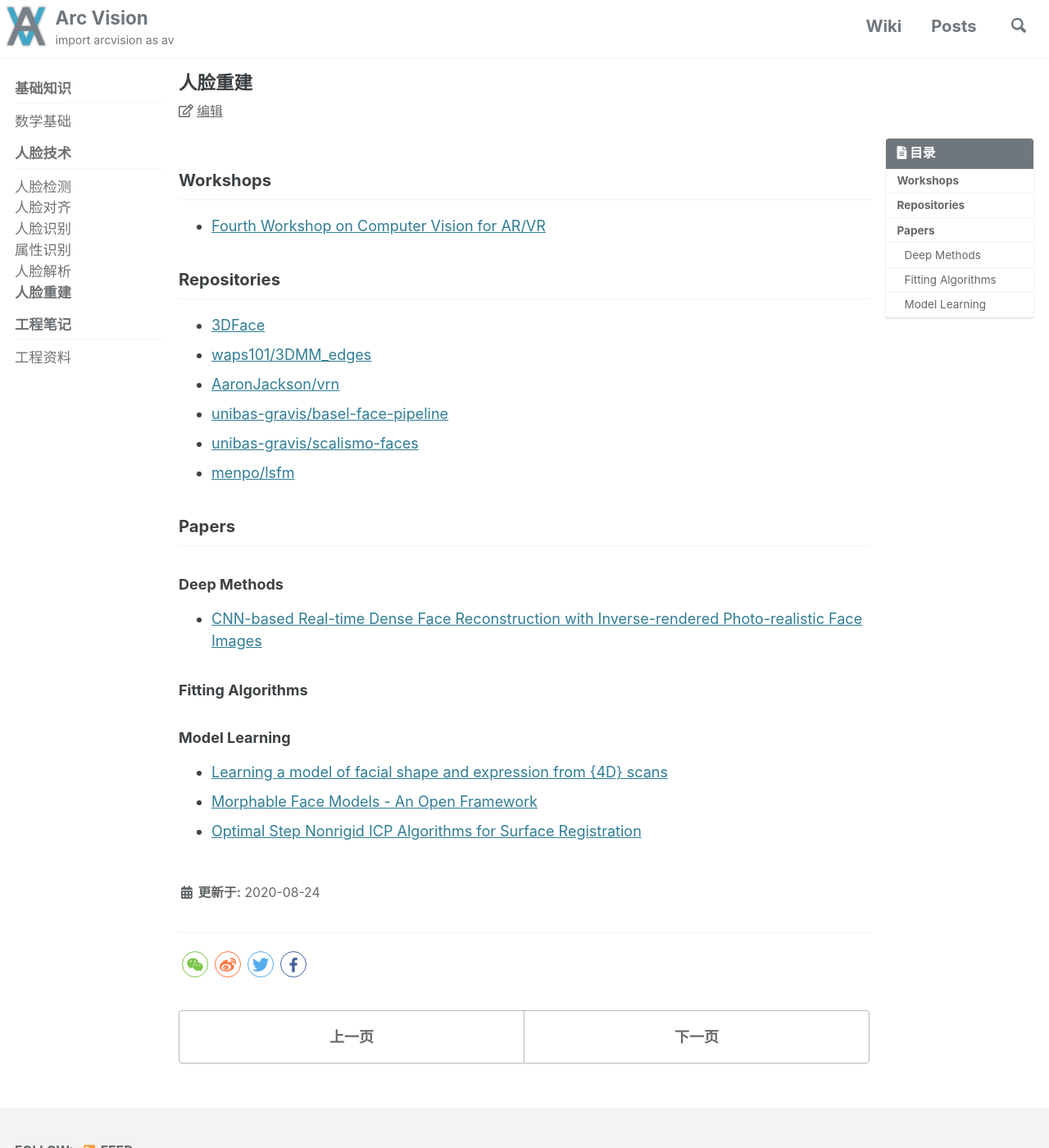
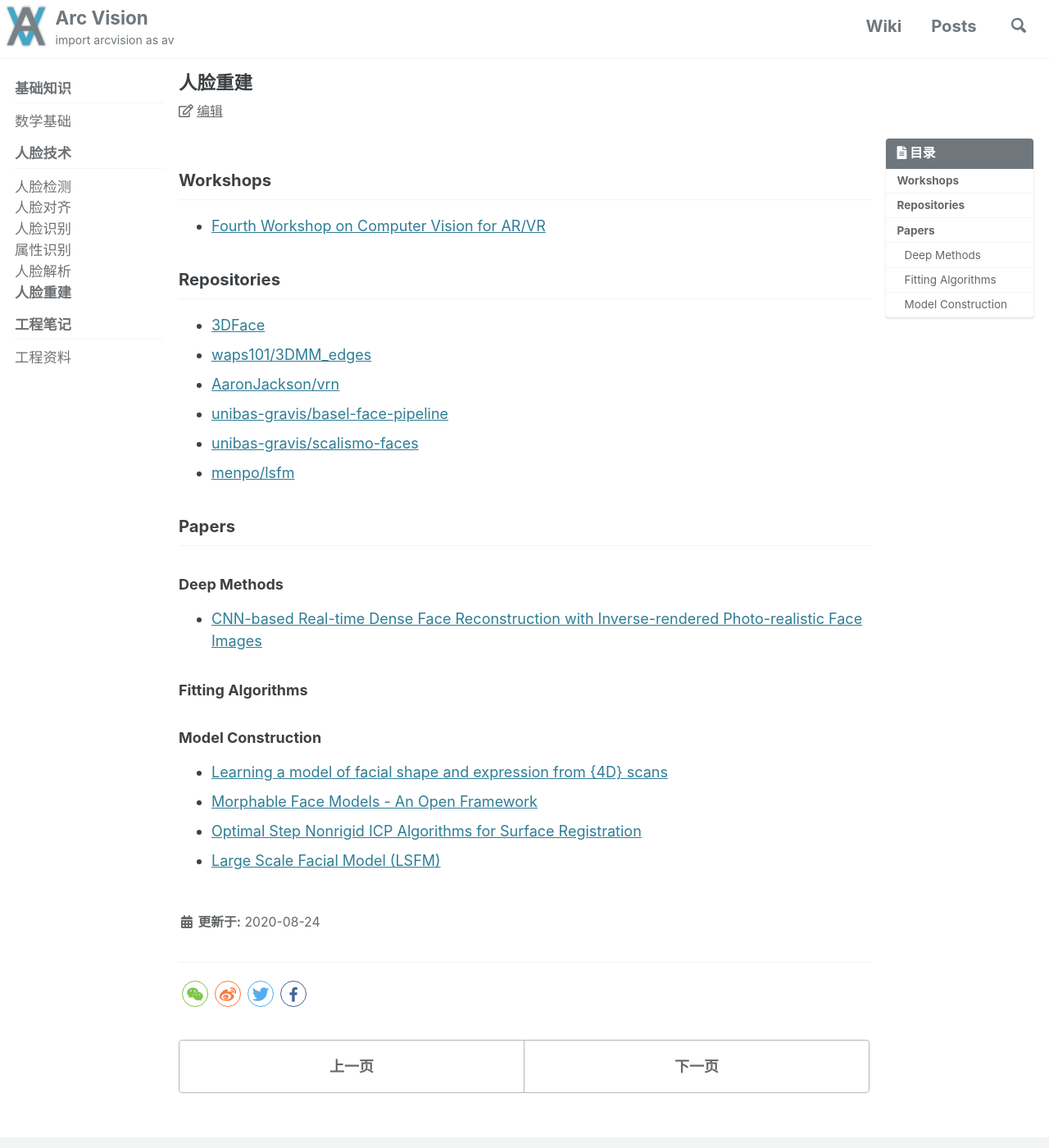
Before and after one commit to ArcVision/ArcVision.github.io, a Jekyll site: the page built from _wiki/15-face-reconstruction.md, in a window 1280 px wide and 1400 px high. Shown: the whole window at 82% size. Built offline with Jekyll 4.4.1, drawn with Linux system fonts in a browser that asks for light colours; cached includes are drawn as plain includes; comment, search, counter and statistics services are not loaded.

Commit message:
Update 15-face-reconstruction.md

```diff
--- a/_wiki/15-face-reconstruction.md
+++ b/_wiki/15-face-reconstruction.md
@@ -23,7 +23,8 @@ permalink: /wiki/face-reconstruction/
 
 ### Fitting Algorithms
 
-### Model Learning
+### Model Construction
 - [Learning a model of facial shape and expression from {4D} scans](https://is.tuebingen.mpg.de)
 - [Morphable Face Models - An Open Framework](http://arxiv.org/abs/1709.08398)
 - [Optimal Step Nonrigid ICP Algorithms for Surface Registration](https://ieeexplore.ieee.org/abstract/document/4270190)
+- [Large Scale Facial Model (LSFM)](https://github.com/menpo/lsfm)
```
